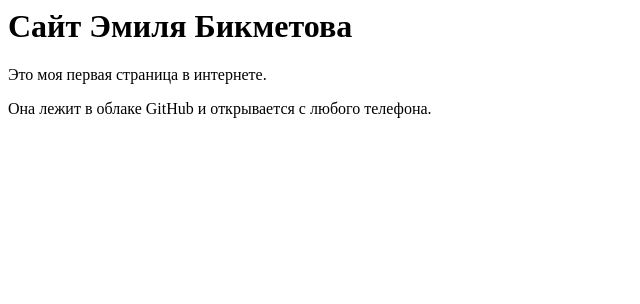
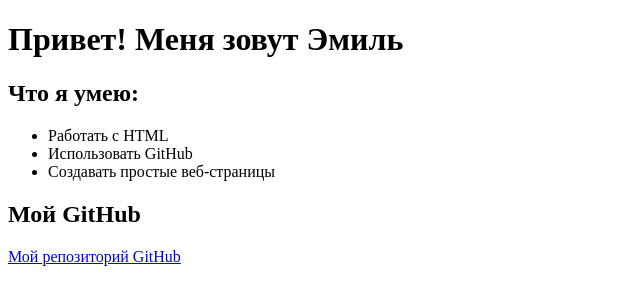
Before and after one commit to aaqmk/cloud-project, a plain HTML site: page index.html in a window 1280 px wide. Shown: the whole page, without its empty margins (0-640 px from the left). Drawn offline with Linux system fonts and the light colour scheme.

Commit message:
Update index.html

```diff
--- a/index.html
+++ b/index.html
@@ -1,3 +1,21 @@
-<h1>Сайт  Эмиля Бикметова</h1>
-<p>Это моя первая страница в интернете.</p>
-<p>Она лежит в облаке GitHub и открывается с любого телефона.</p>
+
+<!DOCTYPE html>
+<html lang="ru">
+<head>
+    <meta charset="UTF-8">
+    <title>Обо мне</title>
+</head>
+<body>
+    <h1>Привет! Меня зовут Эмиль</h1>
+
+    <h2>Что я умею:</h2>
+    <ul>
+        <li>Работать с HTML</li>
+        <li>Использовать GitHub</li>
+        <li>Создавать простые веб-страницы</li>
+    </ul>
+
+    <h2>Мой GitHub</h2>
+    <a href="https://github.com/aaqmk">Мой репозиторий GitHub</a>
+</body>
+</html>
```
